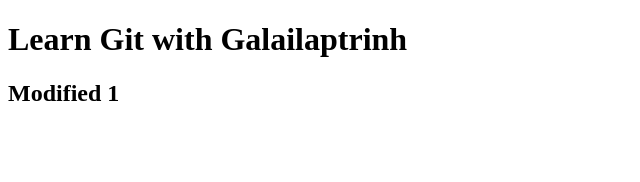
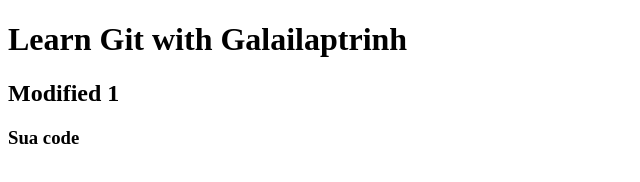
Before and after one commit to bentri23/du_an_1, a plain HTML site: page index.html in a window 1280 px wide. Shown: the full height of the page, 0-640 px from the left. Drawn offline with Linux system fonts and the light colour scheme.

Commit message:
sua lan bao nhiu

```diff
--- a/index.html
+++ b/index.html
@@ -8,5 +8,6 @@
 <body>
     <h1>Learn Git with Galailaptrinh</h1>
     <h2>Modified 1</h2>
+    <h3>Sua code</h3>
 </body>
 </html>
```
